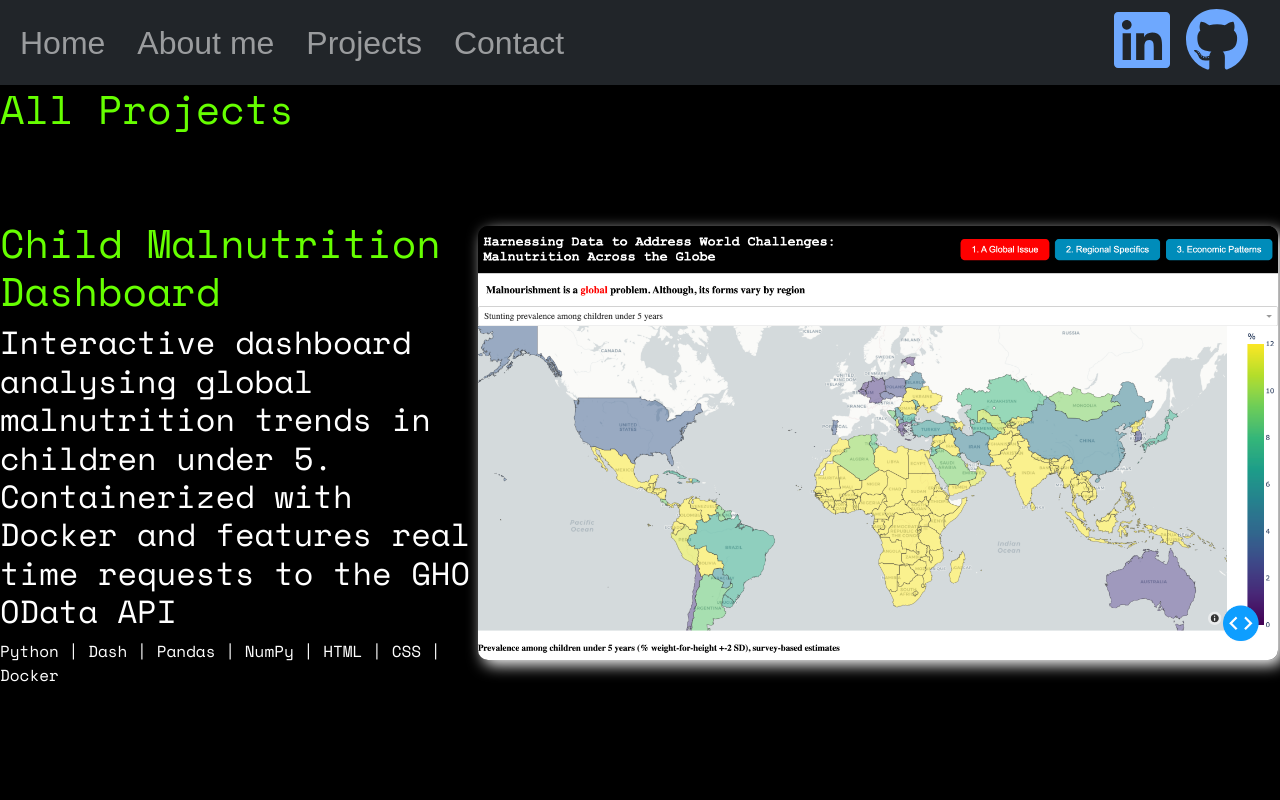
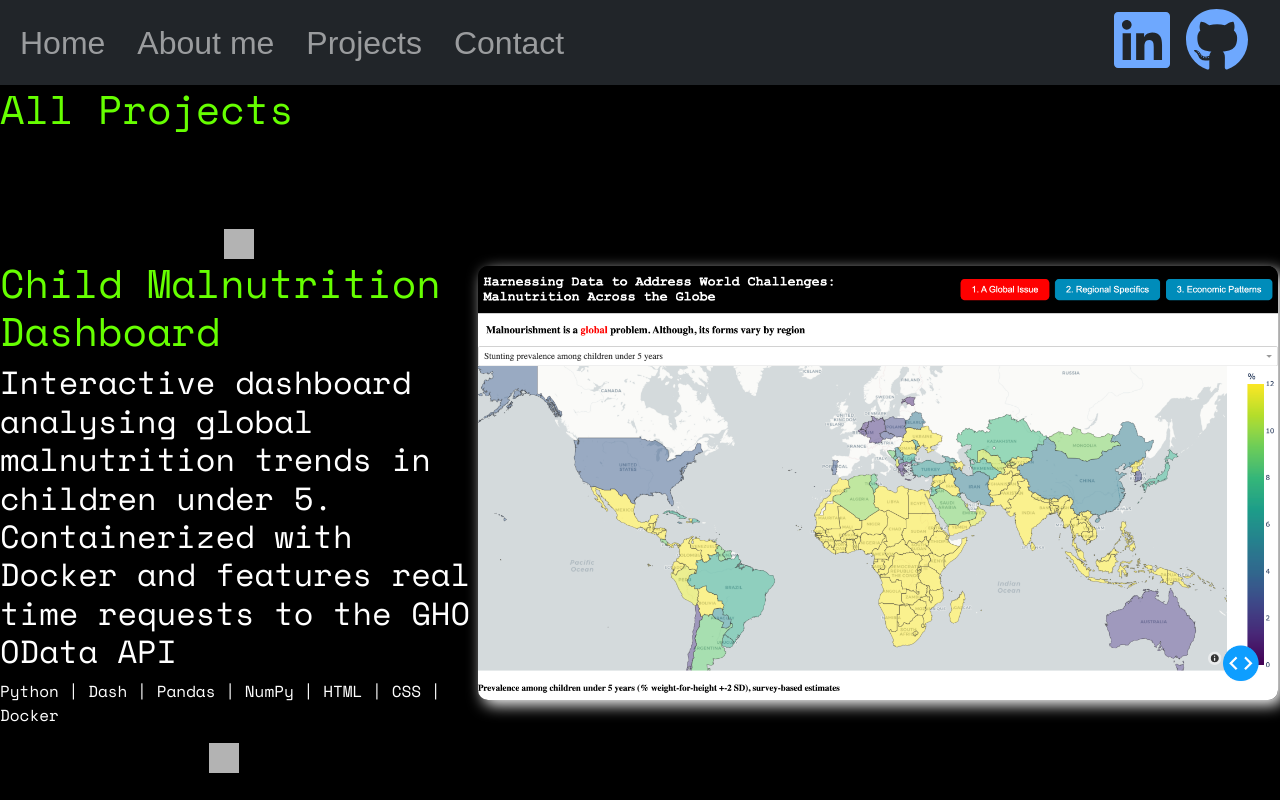
Before and after one commit to Beatles-without-tea/portfolio2, a React (Create React App) app in the folder portfolio-frontend/: page /projects in a window 1280 px wide. Shown: the top 800 px of the page. Built offline with nearby package versions, Linux system fonts and the light colour scheme.

Commit message:
added some arrows to the project section

```diff
--- a/portfolio-frontend/src/Projects.css
+++ b/portfolio-frontend/src/Projects.css
@@ -11,7 +11,7 @@
 .project {
     background-color: black;
     color: white;
-    height: 80vh;
+    height: 90vh;
     display: flex;
     align-items: center;
     justify-content: center;
@@ -63,3 +63,28 @@
     justify-content: center; /* Center horizontally */
     align-items: center;
  }
+
+ .arrow {
+    position: relative;
+    width: 30px;
+    height: 30px;
+    background-color: white;
+    color: #fff;
+    display: flex;
+    align-items: center;
+    justify-content: center;
+    cursor: pointer;
+    opacity: 0.7;
+}
+
+.arrow.top {
+    top: 50%;
+    left: 50%;
+    transform: translateX(-50%);
+}
+
+.arrow.bottom {
+    bottom: 20%;
+    left: 0%;
+    transform: translateX(-50%);
+}
--- a/portfolio-frontend/src/components/Projects.js
+++ b/portfolio-frontend/src/components/Projects.js
@@ -1,58 +1,29 @@
-import React from 'react';
+import React, { useState } from 'react';
 import '../Projects.css';
 
 
-import { useEffect, useRef, useState } from 'react';
-
-function RotatingImage({ imgSource, imgSize }) {
-  const [inView, setInView] = useState(false);
-  const imageRef = useRef(null);
-
-  useEffect(() => {
-    const handleScroll = () => {
-      const imagePosition = imageRef.current.getBoundingClientRect();
-
-      // If the top of the image is visible within the viewport
-      if (imagePosition.top <= window.innerHeight && imagePosition.top >= 0 && !inView) {
-        setInView(true);
-      }
-    };
-
-    window.addEventListener('scroll', handleScroll);
-
-    // Cleanup listener on unmount
-    return () => {
-      window.removeEventListener('scroll', handleScroll);
-    };
-  }, [inView]);
-
-  return (
-    <img
-        src={imgSource}
-        alt="Animated Image"
-        className={`projectImage ${inView ? 'inView' : ''}`}
-        ref={imageRef}
-        style={{ width: imgSize }}
-    />
-  );
-}
 
 // export default RotatingImage;
 
-function Project ({title, subtitle, imgSource, imgSize, tools, projectLink}){
+function Project ({title, subtitle, imgSource, imgSize, tools, projectLink,  onTopArrowClick, onBottomArrowClick}){
     return (
         <div className='project'>
+
             <div className='projectText'>
+            <div className="arrow top" onClick={onTopArrowClick}>&uarr;</div>
+
                 <h1 style={{color:'#66FF00'}} >{title}</h1>
                 <h2>{subtitle}</h2>
                 <p>{tools}</p>
                 <div className='projectButton'>
-                 {/* <button   onClick={() => window.open(projectLink, "_blank")}>View Project</button> */}
+
+            <div className="arrow bottom" onClick={onBottomArrowClick}>&darr;</div>
+
                 </div>
             </div>
             <div >
                 <img onClick={() => window.open(projectLink, "_blank")} className="projectImage" src={imgSource} style={{width:imgSize}}></img>
-                <div className="overlayText">Click to open repo</div>
+                <div className="overlayText">Open Repository</div>
             </div>
 
         </div>
@@ -60,12 +31,61 @@ function Project ({title, subtitle, imgSource, imgSize, tools, projectLink}){
     )
 }
 
+
 function Projects() {
+    const [currentProjectIndex, setCurrentProjectIndex] = useState(0);
+
+    const projects = [
+        {title:"Child Malnutrition Dashboard",
+        subtitle :'Interactive dashboard analysing global malnutrition trends in children under 5. Containerized with Docker and features real time requests to the GHO OData API',
+        imgSource:'images/hunger_dash.png',
+        tools:'Python | Dash | Pandas | NumPy | HTML | CSS | Docker',
+        imgSize:'100vh',
+
+        projectLink:'https://github.com/Beatles-without-tea/hunger-dash'},
+
+        {title:"German whist" ,
+        subtitle :'German Whist card game implemented in Python that utilises the Monte Carlo Tree Search (MCTS) algorithm to simulate an intelligent opponent' ,
+        imgSource:'images/original_monte_carlo.png',
+        tools:'Python | OOP | Git',
+        imgSize:'100vh',
+        projectLink:'https://github.com/Beatles-without-tea/german_whist'}
+
+    ];
+
+    function navigateToPrevious() {
+        setCurrentProjectIndex(prevIndex => Math.max(0, prevIndex - 1));
+    }
+
+    function navigateToNext() {
+        setCurrentProjectIndex(prevIndex => Math.min(projects.length - 1, prevIndex + 1));
+    }
+
+
     return (
         <div  className='projectpage' >
-        <div>
-            <h1 style={{color:'#66FF00'}} className='projectText' >All Projects</h1>
+            <div>
+                <h1 style={{color:'#66FF00'}} className='projectText' >All Projects</h1>
+            </div>
+            <div>
+                {/* <div className="arrow top" onClick={navigateToPrevious}>&uarr;</div> */}
+                <Project {...projects[currentProjectIndex]}
+
+                onTopArrowClick={navigateToPrevious}
+                onBottomArrowClick={navigateToNext} />
+
+                {/* <div className="arrow bottom" onClick={navigateToNext}>&darr;</div> */}
+            </div>
         </div>
+        );
+}
+
+function Projects2() {
+    return (
+        <div  className='projectpage' >
+            <div>
+                <h1 style={{color:'#66FF00'}} className='projectText' >All Projects</h1>
+            </div>
 
 
     <Project title="Child Malnutrition Dashboard"
```
